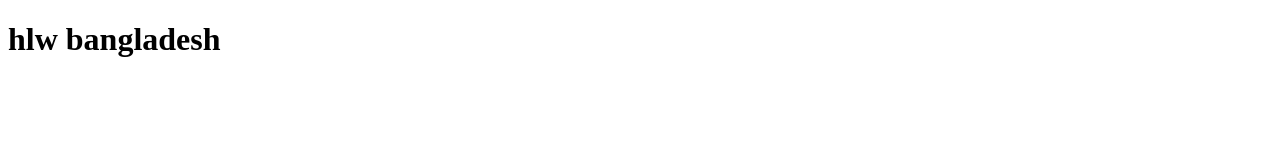
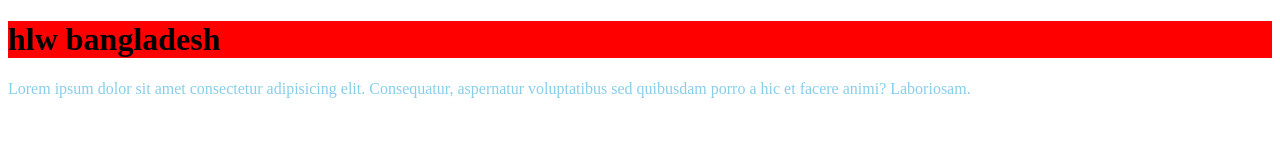
Before and after one commit to saifmaamun/second-repo, a plain HTML site: page index.html in a window 1280 px wide. Drawn offline with Linux system fonts and the light colour scheme.

Commit message:
style added

```diff
--- a/index.html
+++ b/index.html
@@ -5,8 +5,10 @@
     <meta http-equiv="X-UA-Compatible" content="IE=edge">
     <meta name="viewport" content="width=device-width, initial-scale=1.0">
     <title>Document</title>
+    <link rel="stylesheet" href="style.css">
 </head>
 <body>
     <h1>hlw bangladesh</h1>
+    <p>Lorem ipsum dolor sit amet consectetur adipisicing elit. Consequatur, aspernatur voluptatibus sed quibusdam porro a hic et facere animi? Laboriosam.</p>
 </body>
 </html>
--- /dev/null
+++ b/style.css
@@ -0,0 +1,7 @@
+h1{
+    background-color: red;
+}
+p{
+    background-color: white;
+    color: skyblue;
+}
```
